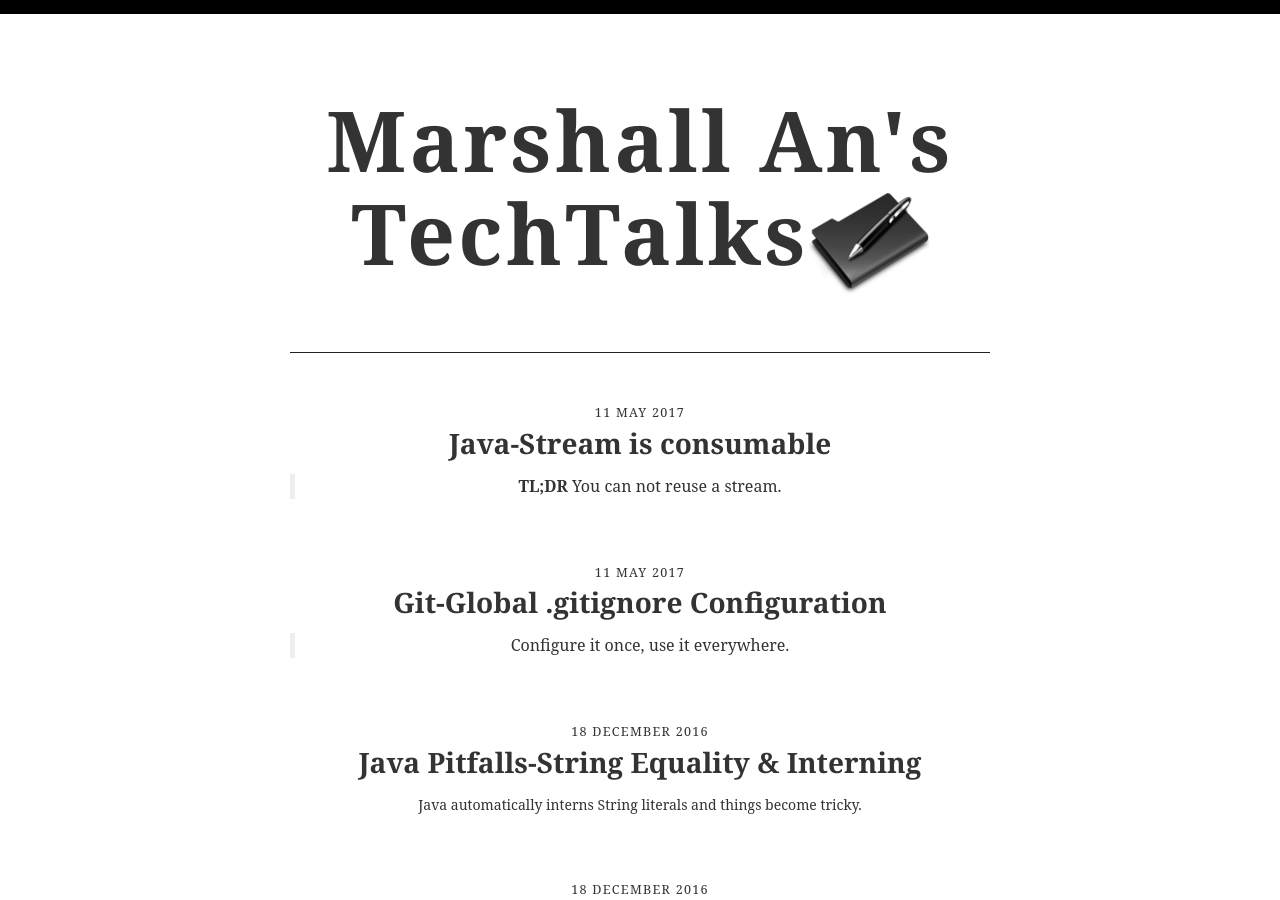
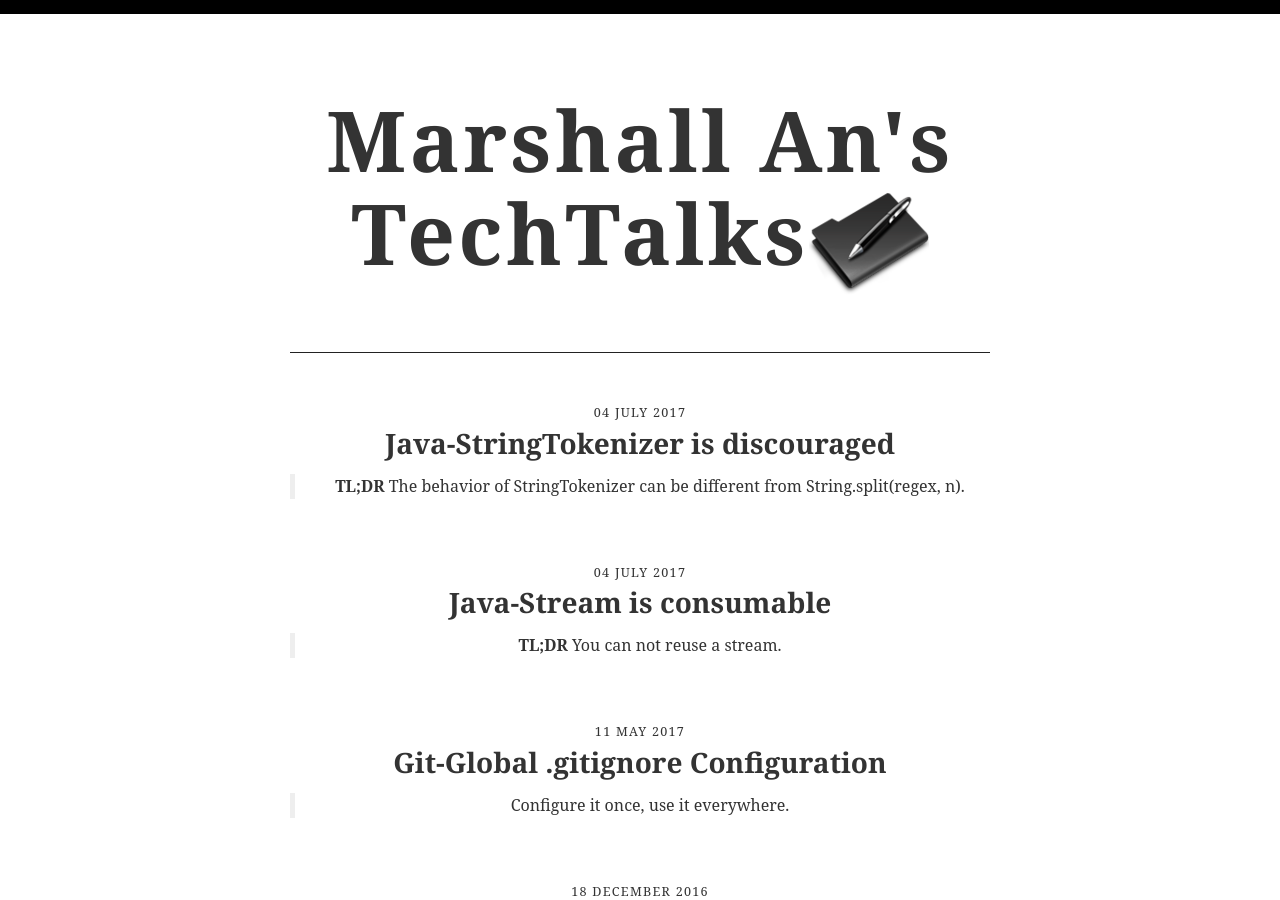
Before and after one commit to haokanga/haokanga.github.io, a Jekyll site: the page built from index.html, in a window 1280 px wide and 900 px high. Built offline with Jekyll 4.4.1, drawn with Linux system fonts in a browser that asks for light colours; some web fonts are replaced; the list of posts is cut into pages by our own code; some of the changed text lies outside the part shown.

Commit message:
2017-7-4-java-stringtokenizer-is-discouraged.md

```diff
--- a/_posts/2017-7-4-java-stream-is-consumable.md
+++ b/_posts/2017-7-4-java-stream-is-consumable.md
@@ -1,7 +1,7 @@
 ---
 layout: post
 title: "Java-Stream is consumable"
-date: 2017-5-11 14:50:56 -0500
+date: 2017-7-4 14:50:56 -0500
 categories: Java
 tags: [Java]
 ---
--- /dev/null
+++ b/_posts/2017-7-4-java-stringtokenizer-is-discouraged.md
@@ -0,0 +1,25 @@
+---
+layout: post
+title: "Java-StringTokenizer is discouraged"
+date: 2017-7-4 14:50:56 -0500
+categories: Java
+tags: [Java]
+---
+> **TL;DR** The behavior of StringTokenizer can be different from String.split(regex, n).
+<!--summary break-->
+
+StringTokenizer is a legacy class that is retained for compatibility reasons although its use is discouraged in new code. It is recommended that anyone seeking this functionality use the split method of String or the java.util.regex package instead.
+{% highlight java %}
+String s = "ABC|DEF||GH";
+String[] r = s.split("\\|");
+System.out.println(r.length); // 4
+System.out.println(Arrays.toString(r)); // [ABC, DEF, , GH]
+StringTokenizer tokenizer = new StringTokenizer(s, "|");
+System.out.println(tokenizer.countTokens()); // 3
+// ABC
+// DEF
+// GH
+while (tokenizer.hasMoreElements()) {
+    System.out.println(tokenizer.nextElement());
+}
+{% endhighlight %}
```
